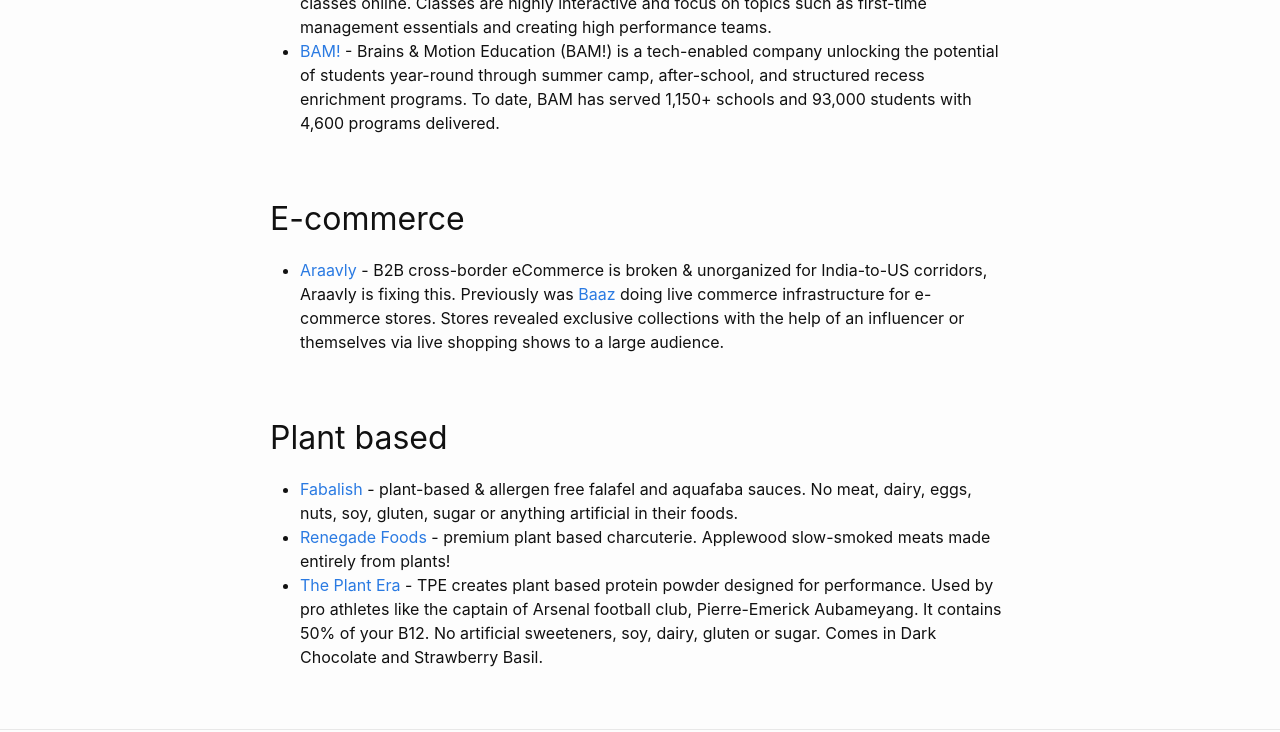
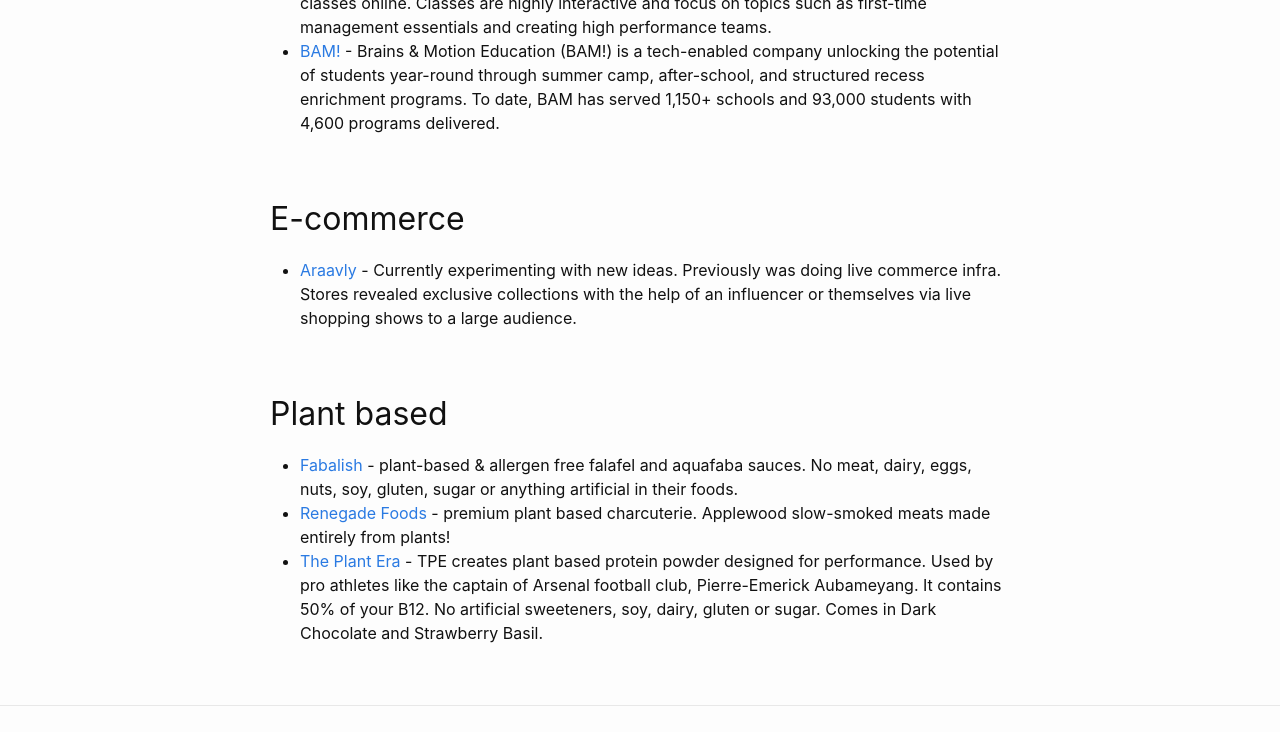
Before and after one commit to katpavan/katpavan.github.io, a Jekyll site: the page built from portfolio.md, in a window 1280 px wide and 900 px high, scrolled down 983 px, cut to the strip 0-732 px from the top of the window. Built offline with Jekyll 4.4.1, drawn with Linux system fonts in a browser that asks for light colours.

Commit message:
Update portfolio.md

```diff
--- a/portfolio.md
+++ b/portfolio.md
@@ -30,7 +30,7 @@
 
 ## E-commerce
 
-- [Araavly](#) - B2B cross-border eCommerce is broken & unorganized for India-to-US corridors, Araavly is fixing this. Previously was [Baaz](#) doing live commerce infrastructure for e-commerce stores. Stores revealed exclusive collections with the help of an influencer or themselves via live shopping shows to a large audience.
+- [Araavly](#) - Currently experimenting with new ideas. Previously was doing live commerce infra. Stores revealed exclusive collections with the help of an influencer or themselves via live shopping shows to a large audience.
 
 
 ## Plant based
```
